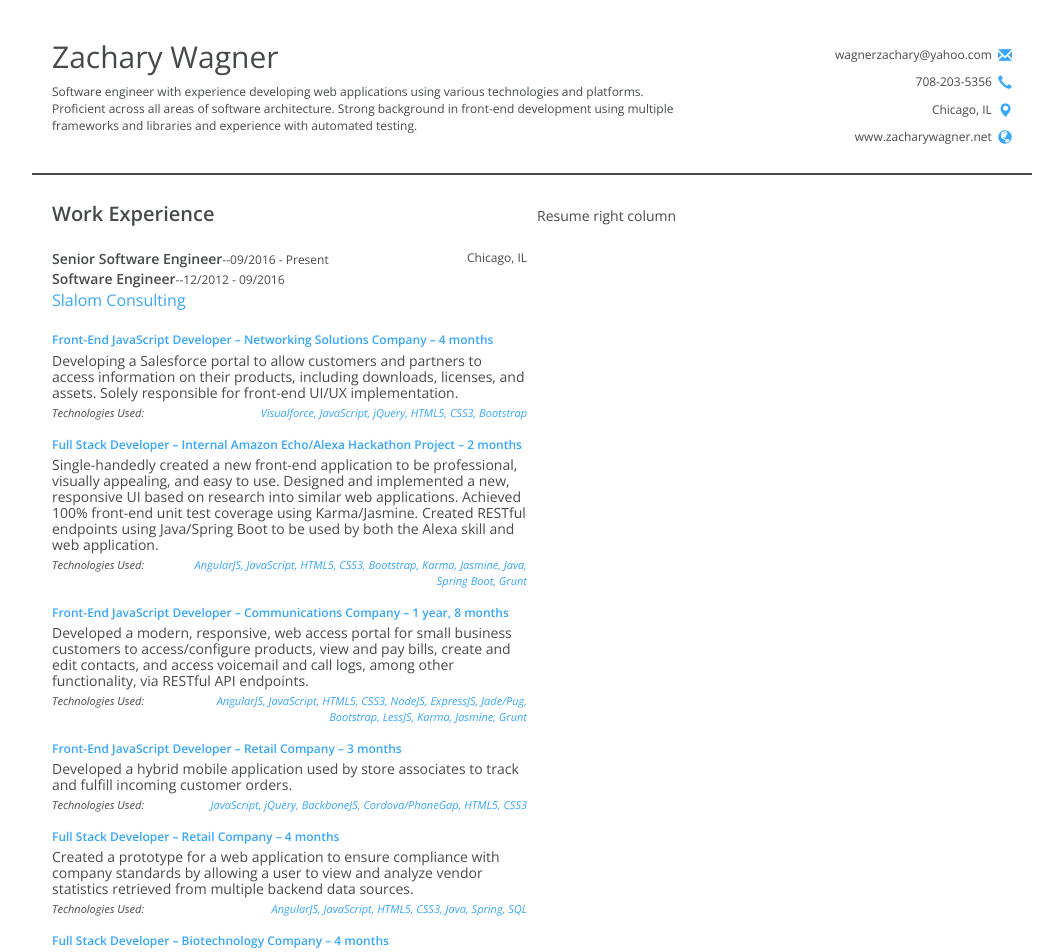
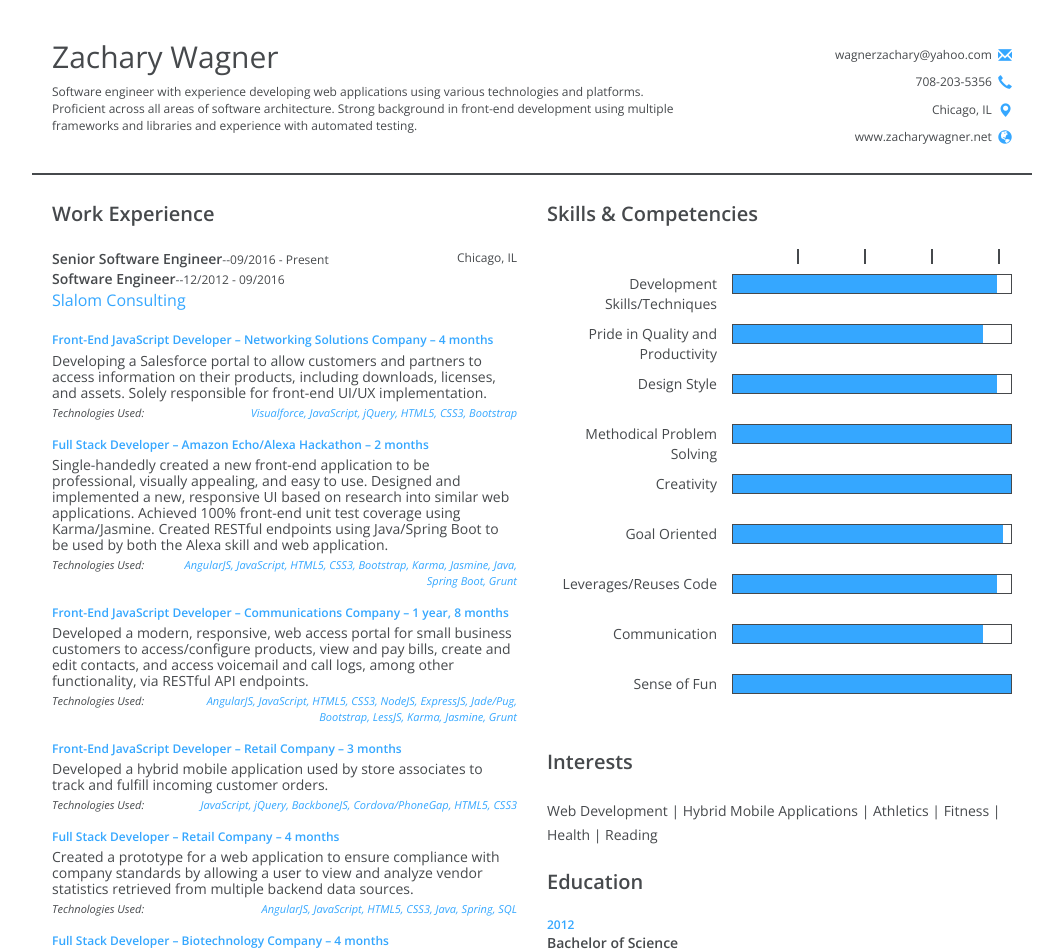
Before and after one commit to zwagner86/resume, an Angular app: page / in a window 1280 px wide. Shown: the top 952 px of the page, without its empty margins (108-1171 px from the left). Built offline with nearby package versions, Linux system fonts and the light colour scheme.

Commit message:
add skills and make some colors !important so print preview holds strong

```diff
--- a/src/app/app.component.html
+++ b/src/app/app.component.html
@@ -54,7 +54,46 @@
       </div>
     </div>
     <div class="right-column">
-      Resume right column
+      <div class="section skills padded-bottom">
+        <div class="section-header">Skills & Competencies</div>
+        <div class="skills-graph-container">
+          <div class="skills-graph-guide">
+            <div class="empty-guide-column"></div>
+            <div class="guide-bar">
+              <div class="guide-bar-quarter"></div>
+              <div class="guide-bar-quarter"></div>
+              <div class="guide-bar-quarter"></div>
+              <div class="guide-bar-quarter"></div>
+            </div>
+          </div>
+          <div class="skills-graph">
+            <div class="skill-table" *ngFor="let skill of skills">
+              <div class="skill-text-column">
+                {{skill.name}}
+              </div>
+              <div class="graph-column">
+                <div class="graph-bar">
+                  <div class="graph-fill" [style.width.%]="skill.rating"></div>
+                </div>
+              </div>
+            </div>
+
+          </div>
+
+        </div>
+      </div>
+      <div class="section interests padded-bottom">
+        <div class="section-header">Interests</div>
+        <div class="interests-list">{{createInterestStringFromArray(interests)}}</div>
+      </div>
+      <div class="section education">
+        <div class="section-header">Education</div>
+        <div class="dates">{{education.date}}</div>
+        <div class="degree">{{education.degree}}</div>
+        <div class="school">{{education.school}}</div>
+        <div class="major"><span>Major:</span>&nbsp;&nbsp;{{education.major}}</div>
+        <div class="specialization"><span>Specialization:</span>&nbsp;&nbsp;{{education.specialization}}</div>
+      </div>
     </div>
   </div>
 </div>
--- a/src/app/app.component.less
+++ b/src/app/app.component.less
@@ -1,15 +1,14 @@
 .resume-container {
   width: 1000px;
-  //padding-top: 40px;
-  //padding-bottom: 60px;
   padding: 40px 0 60px 0;
-  color: #46494C;
+  color: #46494C !important;
+  -webkit-print-color-adjust: exact;
 
   .resume-header {
     display: inline-block;
     width: 100%;
     height: 135px;
-    border-bottom: 2px solid #46494C;;
+    border-bottom: 2px solid #46494C !important;
     padding: 0 20px 23px;
 
     .personal-info {
@@ -44,17 +43,19 @@
           display: table-cell;
           vertical-align: middle;
 
-          i {
+          i.glyphicon {
             padding-left: 3px;
             font-size: 14px;
             top: 3px;
-            color: #35a7ff;
+            color: #35a7ff !important;
+
+            &:before {
+              color: #35a7ff !important;
+            }
           }
-
         }
       }
     }
-
   }
 
   .resume-body {
@@ -71,7 +72,7 @@
     .left-column {
       display: table-cell;
       width: 50%;
-      padding-right: 5px;
+      padding-right: 15px;
 
       .work-experience {
 
@@ -116,7 +117,7 @@
           .company-name {
             padding: 0;
             font-size: 16px;
-            color: #35a7ff;
+            color: #35a7ff !important;
           }
         }
 
@@ -126,7 +127,7 @@
           .work-accomplishments-header {
             font-size: 12px;
             font-weight: 600;
-            color: #35a7ff;
+            color: #35a7ff !important;
           }
 
           .work-accomplishments-summary {
@@ -149,7 +150,7 @@
               display: table-cell;
               width: 100%;
               text-align: right;
-              color: #35a7ff;
+              color: #35a7ff !important;
             }
 
           }
@@ -166,7 +167,122 @@
     .right-column {
       display: table-cell;
       width: 50%;
-      padding-left: 5px;
+      padding-left: 15px;
+
+      .padded-bottom {
+        padding-bottom: 20px;
+      }
+
+      .skills {
+
+        .skills-graph-container {
+
+          .skills-graph-guide {
+            display: table;
+            width: 100%;
+            height: 15px;
+
+            .empty-graph-column {
+              display: table-cell;
+              width: 185px;
+              height: 15px;
+            }
+
+            .guide-bar {
+              display: table-cell;
+              width: 280px;
+              height: 15px;
+
+              .guide-bar-quarter {
+                display: inline-block;
+                width: 67px;
+                height: 15px;
+                border-right: 2px solid #46494C !important;
+              }
+            }
+
+          }
+
+          .skills-graph {
+            padding-top: 5px;
+
+            .skill-table {
+              display: table;
+              width: 100%;
+              height: 50px;
+              padding-bottom: 10px;
+
+              &:last-child {
+                padding-bottom: 0;
+              }
+
+              .skill-text-column {
+                display: table-cell;
+                vertical-align: top;
+                text-align: right;
+                width: 185px;
+                height: 100%;
+                padding-right: 15px;
+              }
+
+              .graph-column {
+                display: table-cell;
+                vertical-align: top;
+                width: 280px;
+
+                .graph-bar {
+                  width: 100%;
+                  height: 20px;
+                  border: 1px solid #46494C !important;
+
+                  .graph-fill {
+                    height: 100%;
+                    background: #35a7ff !important;
+                  }
+                }
+              }
+            }
+          }
+        }
+      }
+
+      .interests {
+        line-height: 1.75;
+      }
+
+      .education {
+
+        .dates {
+          color: #35a7ff !important;
+          font-size: 12px;
+          font-weight: 600;
+        }
+
+        .degree {
+          font-weight: 600;
+        }
+
+        .major {
+          font-size: 12px;
+          span {
+            color: #35a7ff !important;
+            font-weight: 600;
+          }
+        }
+
+        .specialization {
+          font-size: 12px;
+
+          span {
+            color: #35a7ff !important;
+            font-weight: 600;
+          }
+        }
+
+        .school {
+          font-size: 16px;
+        }
+      }
     }
   }
 }
--- a/src/app/app.component.ts
+++ b/src/app/app.component.ts
@@ -12,6 +12,14 @@ export class AppComponent {
       techString += techItem + ", ";
     }
     return techString.slice(0, techString.length - 2);
+  }
+
+  createInterestStringFromArray(array) {
+    let interestString = "";
+    for ( let interestItem of array ) {
+      interestString += interestItem + "  |  ";
+    }
+    return interestString.slice(0, interestString.length - 5);
   }
 
   slalomProjects = [
@@ -36,7 +44,7 @@ export class AppComponent {
     },
     {
       role: "Full Stack Developer",
-      client: "Internal Amazon Echo/Alexa Hackathon Project",
+      client: "Amazon Echo/Alexa Hackathon",
       duration: "2 months",
       summary: "Single-handedly created a new front-end application to be professional, visually appealing, and easy to use. Designed and implemented a new, responsive UI based on research into similar web applications. Achieved 100% front-end unit test coverage using Karma/Jasmine. Created RESTful endpoints using Java/Spring Boot to be used by both the Alexa skill and web application.",
       accomplishments: [
@@ -169,4 +177,60 @@ export class AppComponent {
       ]
     },
   ];
+
+  education = {
+    date: "2012",
+    degree: "Bachelor of Science",
+    school: "Illinois Institute of Technology",
+    major: "Information Technology and Web Design",
+    specialization: "Web Design and Application Development"
+  };
+
+  interests = [
+    "Web Development",
+    "Hybrid Mobile Applications",
+    "Athletics",
+    "Fitness",
+    "Health",
+    "Reading"
+  ];
+
+  skills = [
+    {
+      name: "Development Skills/Techniques",
+      rating: 95
+    },
+    {
+      name: "Pride in Quality and Productivity",
+      rating: 90
+    },
+    {
+      name: "Design Style",
+      rating: 95
+    },
+    {
+      name: "Methodical Problem Solving",
+      rating: 100
+    },
+    {
+      name: "Creativity",
+      rating: 100
+    },
+    {
+      name: "Goal Oriented",
+      rating: 97
+    },
+    {
+      name: "Leverages/Reuses Code",
+      rating: 95
+    },
+    {
+      name: "Communication",
+      rating: 90
+    },
+    {
+      name: "Sense of Fun",
+      rating: 100
+    },
+  ]
 }
```
